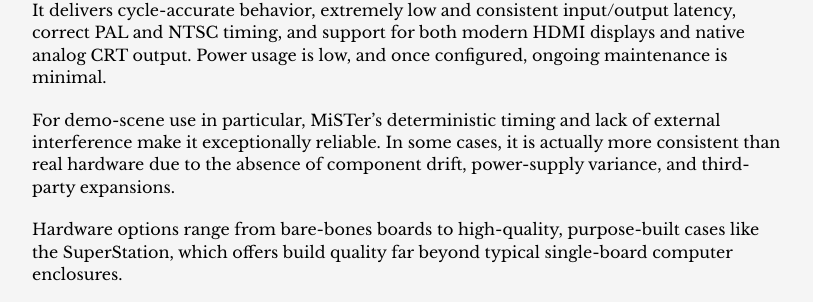
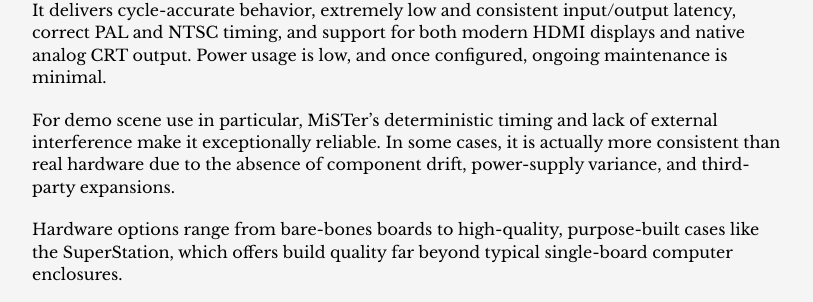
Before and after one commit to amigavision/amigavision.github.io, a Jekyll site: the page built from best.md, in a window 1280 px wide and 900 px high, scrolled down 1851 px. Shown: the part 150-452 px from the top of the window, without its empty margins (233-1046 px from the left). Built offline with Jekyll 4.4.1, drawn with Linux system fonts in a browser that asks for light colours.

Commit message:
Stray hyphen

```diff
--- a/best.md
+++ b/best.md
@@ -49,7 +49,7 @@
 
 It delivers cycle-accurate behavior, extremely low and consistent input/output latency, correct PAL and NTSC timing, and support for both modern HDMI displays and native analog CRT output. Power usage is low, and once configured, ongoing maintenance is minimal.
 
-For demo-scene use in particular, MiSTer’s deterministic timing and lack of external interference make it exceptionally reliable. In some cases, it is actually more consistent than real hardware due to the absence of component drift, power-supply variance, and third-party expansions.
+For demo scene use in particular, MiSTer’s deterministic timing and lack of external interference make it exceptionally reliable. In some cases, it is actually more consistent than real hardware due to the absence of component drift, power-supply variance, and third-party expansions.
 
 Hardware options range from bare-bones boards to high-quality, purpose-built cases like the SuperStation, which offers build quality far beyond typical single-board computer enclosures.
 
```
